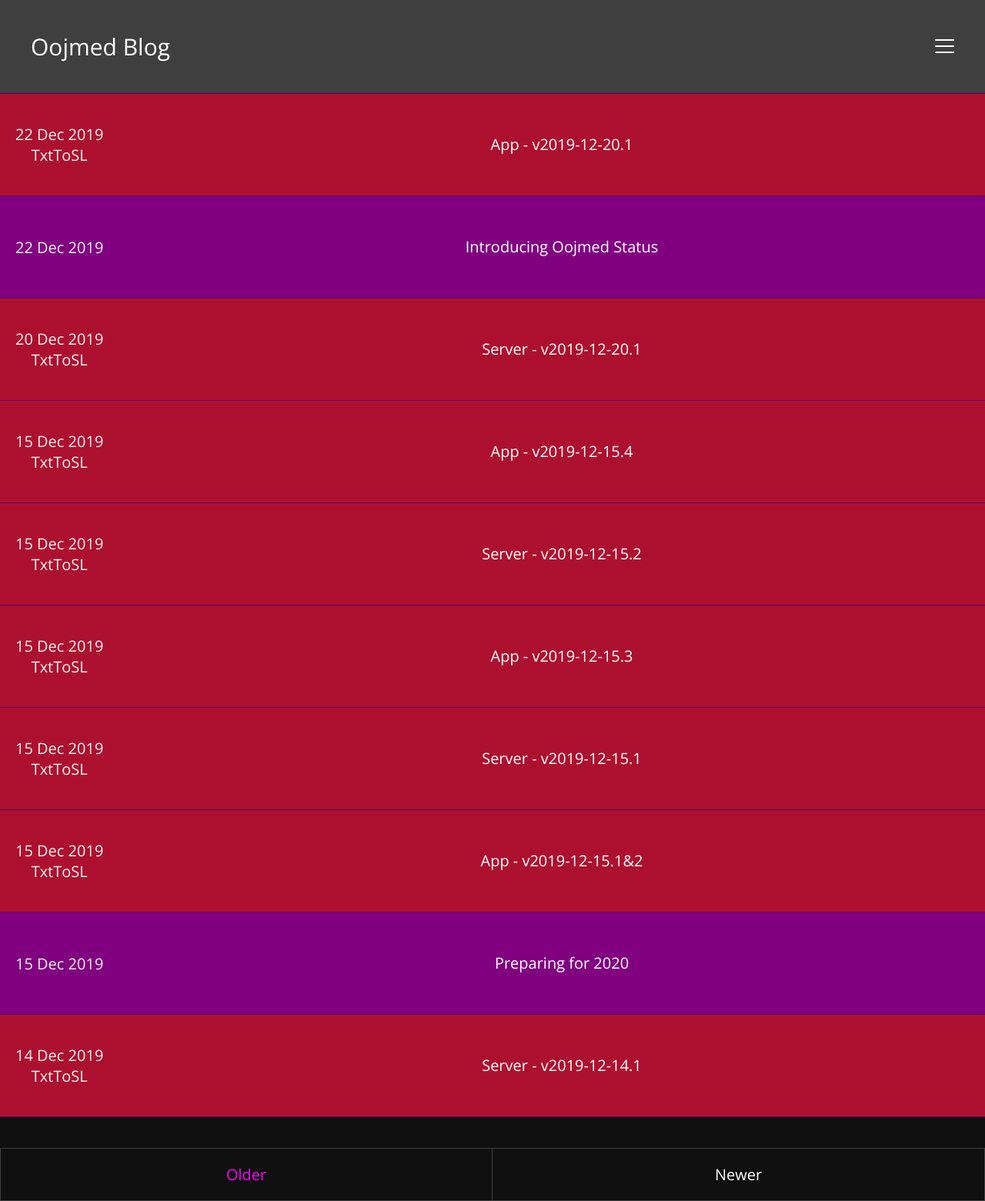
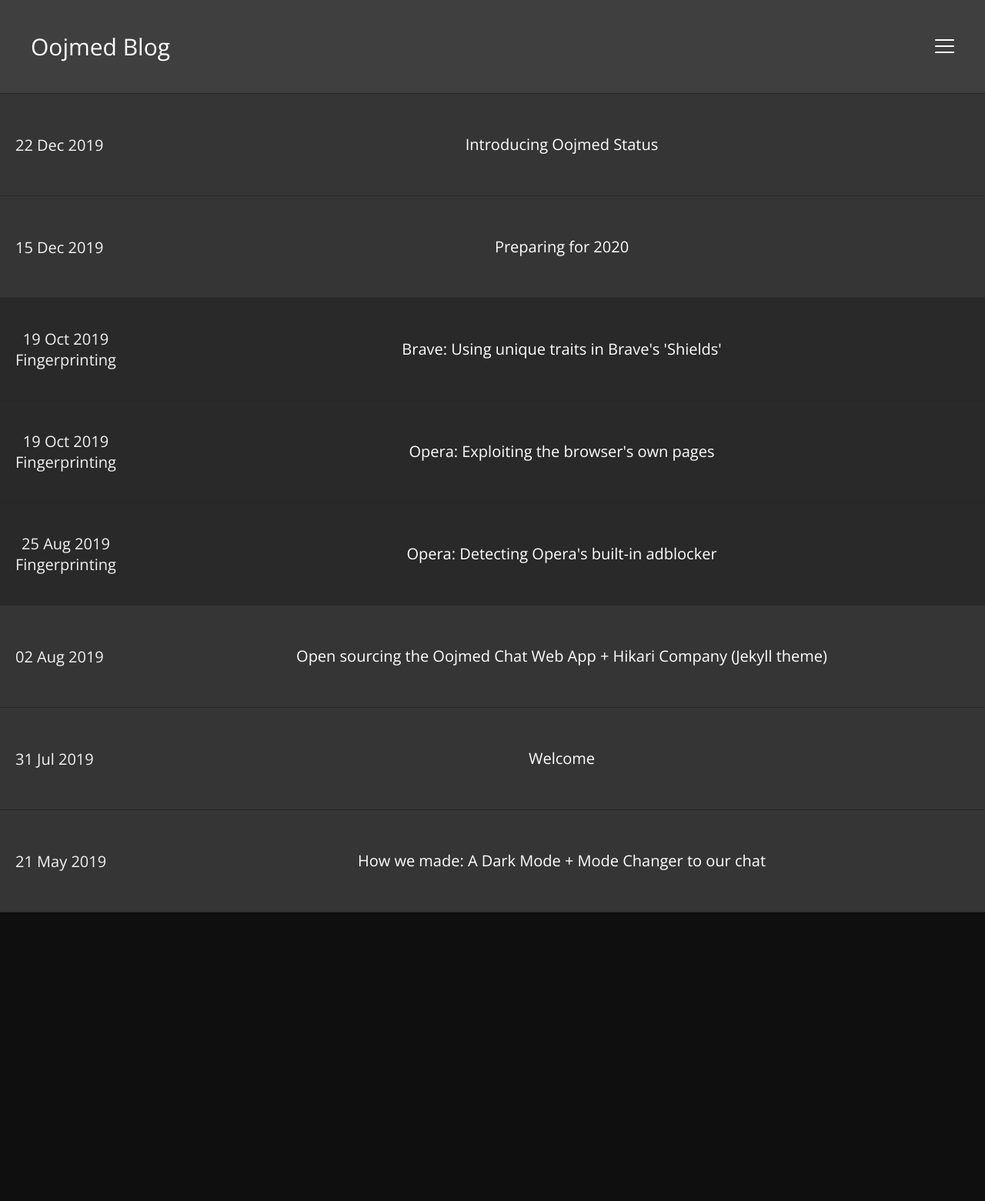
Before and after one commit to oojmed/blog, a Jekyll site: the page built from index.html, in a window 1280 px wide. Shown: the whole page at 77% size. Built offline with Jekyll 4.4.1, drawn with Linux system fonts in a browser that asks for light colours; the list of posts is cut into pages by our own code; after the commit the page ends 1186 px from its top, so only the background shows below that.

Commit message:
Change color scheme to grays, fix empty categories messing up meta tags in posts, update .gitignore, remove old TxtToSL changelog posts

```diff
--- a/Gemfile
+++ b/Gemfile
@@ -1,6 +1,6 @@
 source 'https://rubygems.org'
 
-gem 'jekyll', '~> 3.8'
+gem 'jekyll', '~> 4.0'
 
 group :jekyll_plugins do
   gem 'jekyll-paginate', '~> 1.1'
--- a/_layouts/default.html
+++ b/_layouts/default.html
@@ -13,8 +13,14 @@
 			<meta name="og:type" content="article">
 			<meta name="twitter:card" content="summary">
 
-			<meta name="og:title" content="{{ page.category }}: {{ page.title }}">
-			<meta name="twitter:title" content="{{ page.category }}: {{ page.title }}">
+      {% if page.category == nil %}
+			<meta name="og:title" content="{{ page.title }}">
+      <meta name="twitter:title" content="{{ page.title }}">
+      {% else %}
+      <meta name="og:title" content="{{ page.category }}: {{ page.title }}">
+      <meta name="twitter:title" content="{{ page.category }}: {{ page.title }}">
+      {% endif %}
+
 			{% else %}
       <title>{{ site.name }}</title>
 			<meta name="description" content="{{ site.description }}">
--- a/_posts/2019-12-14-txttosl-server-v2019-12-14_1.md
+++ /dev/null
@@ -1,14 +0,0 @@
----
-layout: post
-title: "Server - v2019-12-14.1"
-date: "2019-12-14 20:50:00 +0000"
-permalink: /txttosl-server/2019-12-14_1/
-category: 'TxtToSL'
----
-
-Changes:
- - Upped default quality to 360p
-
-Fixes:
- - Fixed extra spaces with generating video percent feedback
- - Fixed some potential vulnerabilities with unescaped escape characters
--- a/_posts/2019-12-15-txttosl-server-v2019-12-15_1.md
+++ /dev/null
@@ -1,10 +0,0 @@
----
-layout: post
-title: "Server - v2019-12-15.1"
-date: "2019-12-15 15:50:00 +0000"
-permalink: /txttosl-server/2019-12-15_1/
-category: 'TxtToSL'
----
-
-Features:
- - Added `gfycat` hosting option to API
--- a/_posts/2019-12-15-txttosl-server-v2019-12-15_2.md
+++ /dev/null
@@ -1,11 +0,0 @@
----
-layout: post
-title: "Server - v2019-12-15.2"
-date: "2019-12-15 17:45:00 +0000"
-permalink: /txttosl-server/2019-12-15_2/
-category: 'TxtToSL'
----
-
-Features:
- - Added `self` hoster
- - Removed `ftp` hoster
--- a/_posts/2019-12-15-txttosl-web-v2019-12-15_1-2.md
+++ /dev/null
@@ -1,13 +0,0 @@
----
-layout: post
-title: "App - v2019-12-15.1&2"
-date: "2019-12-15 15:00:00 +0000"
-permalink: /txttosl-app/2019-12-15_1-2/
-category: 'TxtToSL'
----
-
-v2019-12-15.2:
- - Fixed service worker using old third party URLs instead of new local ones (see last commit)
-
-v2019-12-15.1:
- - Stopped using getting scripts and (some) CSS from third-party's, use locally downloaded versions
--- a/_posts/2019-12-15-txttosl-web-v2019-12-15_3.md
+++ /dev/null
@@ -1,10 +0,0 @@
----
-layout: post
-title: "App - v2019-12-15.3"
-date: "2019-12-15 16:00:00 +0000"
-permalink: /txttosl-app/2019-12-15_3/
-category: 'TxtToSL'
----
-
-Features:
- - Added `Gfycat` hosting option to hoster dropdown
--- a/_posts/2019-12-15-txttosl-web-v2019-12-15_4.md
+++ /dev/null
@@ -1,10 +0,0 @@
----
-layout: post
-title: "App - v2019-12-15.4"
-date: "2019-12-15 17:50:00 +0000"
-permalink: /txttosl-app/2019-12-15_4/
-category: 'TxtToSL'
----
-
-Fixed:
- - Changed internal hoster for `Oojmed` to be `self`, not `ftp`
--- a/_posts/2019-12-20-txttosl-server-v2019-12-20_1.md
+++ /dev/null
@@ -1,14 +0,0 @@
----
-layout: post
-title: "Server - v2019-12-20.1"
-date: "2019-12-20 18:00:00 +0000"
-permalink: /txttosl-server/2019-12-20_1/
-category: 'TxtToSL'
----
-
-Tweaks:
- - Simplified server version to just one (excluding engine)
- - Changed text of `Generating video` to `Rendering`
-
-Fixes:
- - Fix crashes when text contains `:` or `;`
--- a/_posts/2019-12-22-txttosl-web-v2019-12-22_1.md
+++ /dev/null
@@ -1,16 +0,0 @@
----
-layout: post
-title: "App - v2019-12-20.1"
-date: "2019-12-22 14:30:00 +0000"
-permalink: /txttosl-app/2019-12-20_1/
-category: 'TxtToSL'
----
-
-Features:
-- Changed theme color to be pink
-
-Tweaks:
-- Made server settable as a JS variable
-- Cleaned up / refactored JS
-- Simplified CSS
-- Increased fade out durations from main to loading screens
--- a/_scss/base/_variables.scss
+++ b/_scss/base/_variables.scss
@@ -1,9 +1,9 @@
 // Colors
 
-$main-color:        purple;  // change this color for further customization
+$main-color:        lighten(#0f0f0f, 15%);  // change this color for further customization
                                       // I like http://colours.neilorangepeel.com/! Making colors semantic too ;)
-$txttosl-post-color: darken(crimson, 10%);
-$fingerprinting-post-color: darken(cadetblue, 10%);
+$txttosl-post-color: lighten(#0f0f0f, 30%);
+$fingerprinting-post-color: lighten(#0f0f0f, 10%);
 
 $bg-color:          #0f0f0f; // background-color
 
```
Also changed, not shown: Gemfile.lock, 1 other file.
